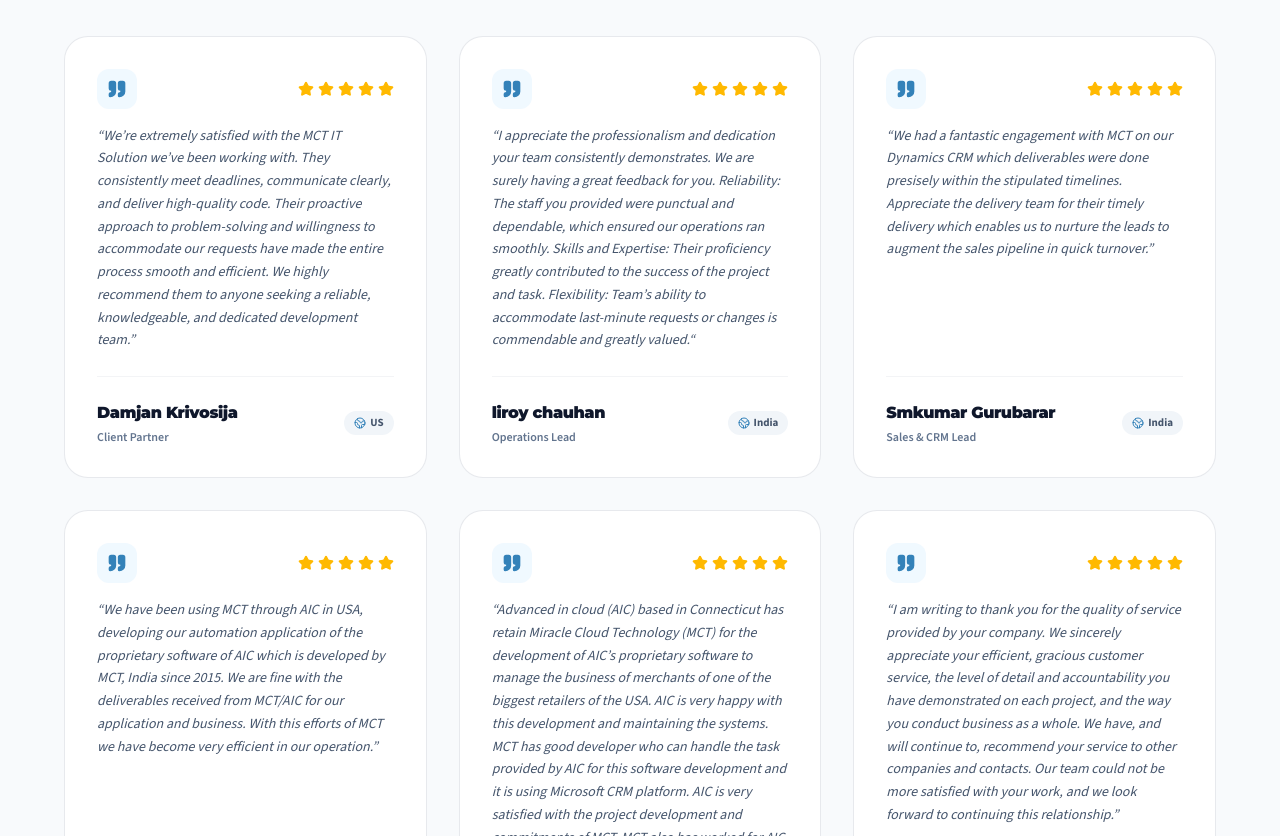
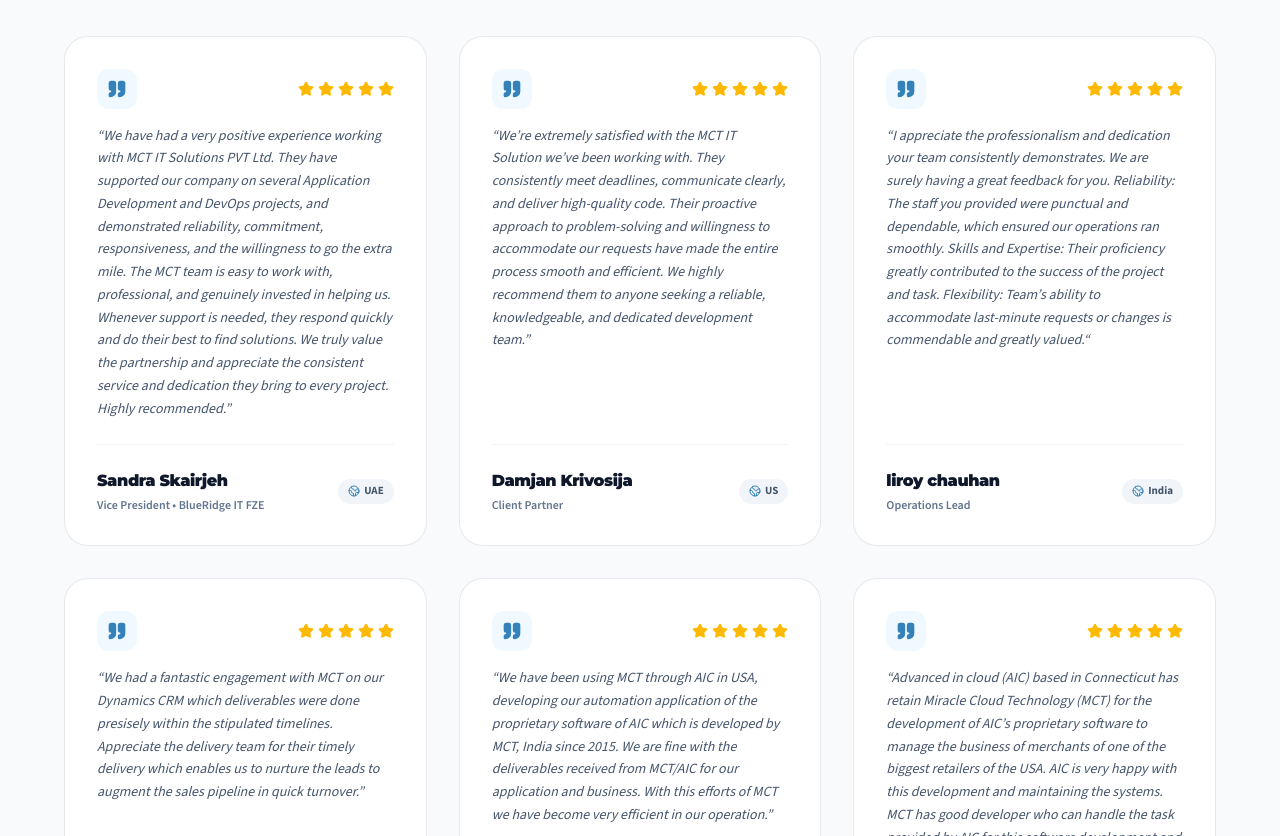
Before and after one commit to kanan756/MCT-Website, a Next.js app: page /about/testimonials in a window 1280 px wide. Shown: the part 1160-1996 px from the top of the page. Built offline with nearby package versions, Linux system fonts and the light colour scheme.

Commit message:
fix: update Sunny Macwan role to Chief Information Officer and add Sandra Skairjeh review to home and testimonials

```diff
--- a/src/app/about/leadership/page.tsx
+++ b/src/app/about/leadership/page.tsx
@@ -22,7 +22,7 @@
     },
     {
       name: "Sunny Macwan",
-      role: "Chief Information Officer & Graphic Designer",
+      role: "Chief Information Officer",
       image: "/sunny_01.png",
       bio: "Sunny is the Chief Information Officer at MCT IT Solutions. Communicates goals, projects, and timelines of the company to the department; plans ways to execute those goals within the department. Researching new systems to improve infrastructure. Selecting and implementing suitable technology to streamline all internal operations and help optimize their strategic benefits. Designing and customizing technological systems and platforms to improve customer experience. Collaborating with vendors and suppliers to acquire the best business solutions.",
       email: "sunnym@miraclecloud-technology.com",
--- a/src/app/about/testimonials/page.tsx
+++ b/src/app/about/testimonials/page.tsx
@@ -6,6 +6,14 @@
 
 export default function TestimonialsPage() {
   const testimonials = [
+    {
+      name: "Sandra Skairjeh",
+      role: "Vice President",
+      company: "BlueRidge IT FZE",
+      location: "UAE",
+      quote:
+        "“We have had a very positive experience working with MCT IT Solutions PVT Ltd. They have supported our company on several Application Development and DevOps projects, and demonstrated reliability, commitment, responsiveness, and the willingness to go the extra mile.\n\nThe MCT team is easy to work with, professional, and genuinely invested in helping us. Whenever support is needed, they respond quickly and do their best to find solutions.\n\nWe truly value the partnership and appreciate the consistent service and dedication they bring to every project. Highly recommended.”",
+    },
     {
       name: "Damjan Krivosija",
       role: "Client Partner",
--- a/src/app/page.tsx
+++ b/src/app/page.tsx
@@ -14,6 +14,13 @@
 export default function Home() {
   // Testimonials strictly using user's exact provided texts & order
   const testimonials = [
+    {
+      name: "Sandra Skairjeh",
+      company: "BlueRidge IT FZE",
+      role: "Vice President",
+      location: "UAE",
+      quote: "“We have had a very positive experience working with MCT IT Solutions PVT Ltd. They have supported our company on several Application Development and DevOps projects, and demonstrated reliability, commitment, responsiveness, and the willingness to go the extra mile.\n\nThe MCT team is easy to work with, professional, and genuinely invested in helping us. Whenever support is needed, they respond quickly and do their best to find solutions.\n\nWe truly value the partnership and appreciate the consistent service and dedication they bring to every project. Highly recommended.”"
+    },
     {
       name: "Mr.Rehman",
       company: "Techspine Business Solutions WLL",
```
